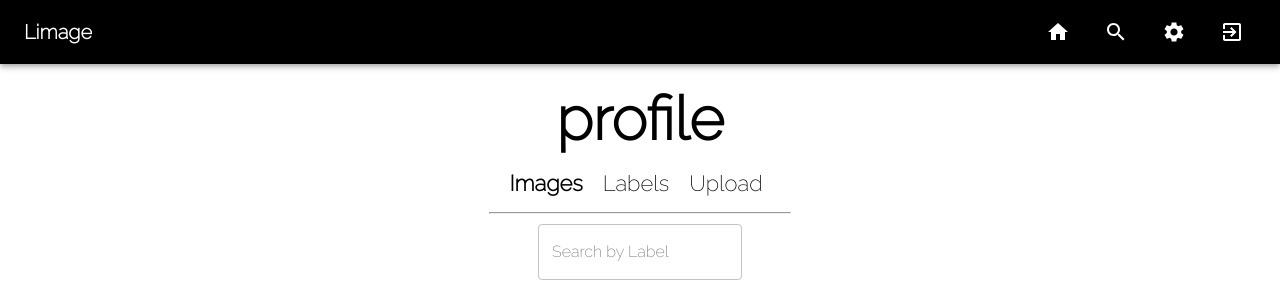
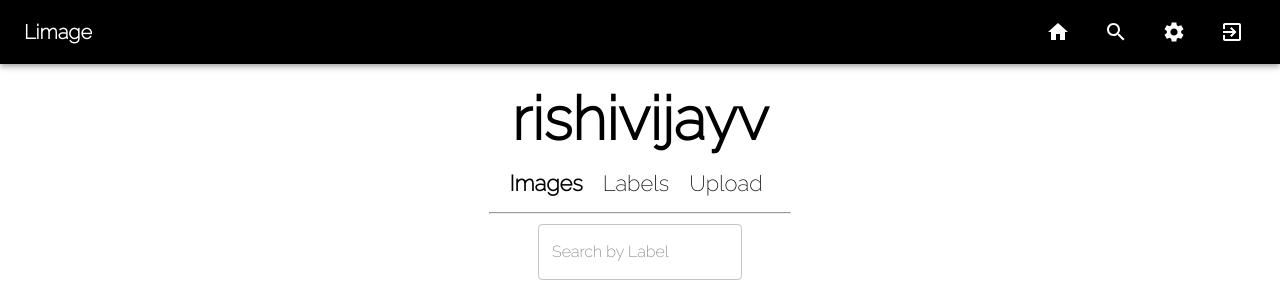
Before and after one commit to rishivijayv/limage-frontend, a React (Create React App) app: page /profile in a window 1280 px wide. Shown: the top 282 px of the page. Built offline with nearby package versions, Linux system fonts and the light colour scheme.

Commit message:
Changed path for user profile and moved page heading to a Heading component

```diff
--- a/src/App.js
+++ b/src/App.js
@@ -37,10 +37,10 @@ function App() {
           <Route path="/discover">
               <Discover navButtons={unauthenticatedNavButtons}/>
           </Route>
-          <Route path={`/profile/settings`}>
+          <Route path={"/profile/settings"}>
             <Settings />
           </Route>
-          <Route path="/:username">
+          <Route path="/profile">
             <User />
           </Route>
           <Route path="/">
--- a/src/User/User.js
+++ b/src/User/User.js
@@ -1,7 +1,6 @@
 import {
     Switch,
     Route,
-    NavLink,
     useRouteMatch,
     useParams
 } from "react-router-dom";
@@ -14,50 +13,19 @@ import SearchIcon from '@material-ui/icons/Search';
 import HomeIcon from '@material-ui/icons/Home';
 import SettingsIcon from '@material-ui/icons/Settings';
 import Navigation from '../Navigation/Navigation';
+import Heading from './Utilities/Heading';
 import { makeStyles } from '@material-ui/core/styles';
 
-const useStyles = makeStyles((theme) => ({
+const useStyles = makeStyles({
     userContainer: {
         margin: '20px'
     },
-    profileHeader: {
-        textAlign: 'center'
-    },
-    username: {
-        fontSize: '60px',
-        fontWeight: '800',
-        marginTop: '20px'
-    },
-    profileOptions: {
-        listStyleType: 'none',
-        padding: '0',
-        marginLeft: '12px',
-        '& li': {
-            display: 'inline-block',
-            marginRight: '20px',
-            color: theme.palette.common.black
-        }
-    },
-    divider: {
-        marginTop: '12px',
-        width: '300px',
-    },
-    selectedOption: {
-        fontWeight: '800'
-    },
-    optionUrl: {
-        textDecoration: 'none',
-        fontSize: '22px',
-        color: 'black',
-    }
-}));
+});
 
-
+const username = "rishivijayv"
 
 function User(){
     const classes = useStyles();
-
-    const { username } = useParams();
     const match = useRouteMatch();
 
 
@@ -80,38 +48,26 @@ function User(){
         }
     ]
 
-    const getProfileOption = (optionUrl, optionName) => {
-        return <NavLink exact
-                        className={classes.optionUrl}
-                        activeClassName={classes.selectedOption}
-                        to={optionUrl}>
-                    {optionName}
-                </NavLink>
-    };
+    const userHeadingLinks= [
+        {
+            url: match.url,
+            display: "Images"
+        },
+        {
+            url: `${match.url}/labels`,
+            display: "Labels"
+        },
+        {
+            url: `/profile/upload`,
+            display: "Upload"
+        }
+    ];
 
     return (
         <div>
             <Navigation pathsWithButtons={authenticatedNavButtons} />
             <div className={classes.userContainer}>
-                <div className={classes.profileHeader}>
-                    <div className={classes.username}>{username}</div>
-
-                    <ul className={classes.profileOptions}>
-                        <li>
-                            {getProfileOption(match.url, "Images")}
-                        </li>
-                        <li>
-                            {getProfileOption(`${match.url}/labels`, "Labels")}
-                        </li>
-                        <li>
-                            {getProfileOption(`${match.url}/upload`, "Upload")}
-                        </li>
-                    </ul>
-
-                    <hr className={classes.divider}/>
-                </div>
-
-
+                <Heading title={username} links={userHeadingLinks} />
                 <Switch>
                     <Route path={`${match.path}/labels/:labelName`}>
                         <SavedImages />
@@ -119,7 +75,7 @@ function User(){
                     <Route path={`${match.path}/labels`}>
                         <Labels />
                     </Route>
-                    <Route path={`${match.path}/upload`}>
+                    <Route path={`/profile/upload`}>
                         <Upload />
                     </Route>
                     <Route exact path={match.path}>
--- /dev/null
+++ b/src/User/Utilities/Heading.js
@@ -0,0 +1,73 @@
+import { makeStyles } from '@material-ui/core/styles';
+import { NavLink } from 'react-router-dom';
+
+const useStyles = makeStyles((theme) => ({
+    container: {
+        margin: '20px'
+    },
+    header: {
+        textAlign: 'center'
+    },
+    title: {
+        fontSize: '60px',
+        fontWeight: '800',
+        marginTop: '20px'
+    },
+    options: {
+        listStyleType: 'none',
+        padding: '0',
+        marginLeft: '12px',
+        '& li': {
+            display: 'inline-block',
+            marginRight: '20px',
+            color: theme.palette.common.black
+        }
+    },
+    divider: {
+        marginTop: '12px',
+        width: '300px',
+    },
+    selectedOption: {
+        fontWeight: '800'
+    },
+    optionUrl: {
+        textDecoration: 'none',
+        fontSize: '22px',
+        color: 'black',
+    }
+}));
+
+function Heading({ title, links }){
+    const classes = useStyles();
+
+    const getOption = (optionUrl, optionName) => {
+        return <NavLink exact
+                        className={classes.optionUrl}
+                        activeClassName={classes.selectedOption}
+                        to={optionUrl}>
+                    {optionName}
+                </NavLink>
+    };
+
+    const headingLinks = links.map(link => {
+        return (
+            <li>
+                {getOption(link.url, link.display)}
+            </li>
+        );
+    });
+
+    return (
+        <div className={classes.header}>
+            <div className={classes.title}>{title}</div>
+
+            <ul className={classes.options}>
+                {headingLinks}
+            </ul>
+
+            <hr className={classes.divider}/>
+        </div>
+    );
+}
+
+export default Heading;
```
Also changed, not shown: 1 other file (tests, documents, lock files or other folders).
